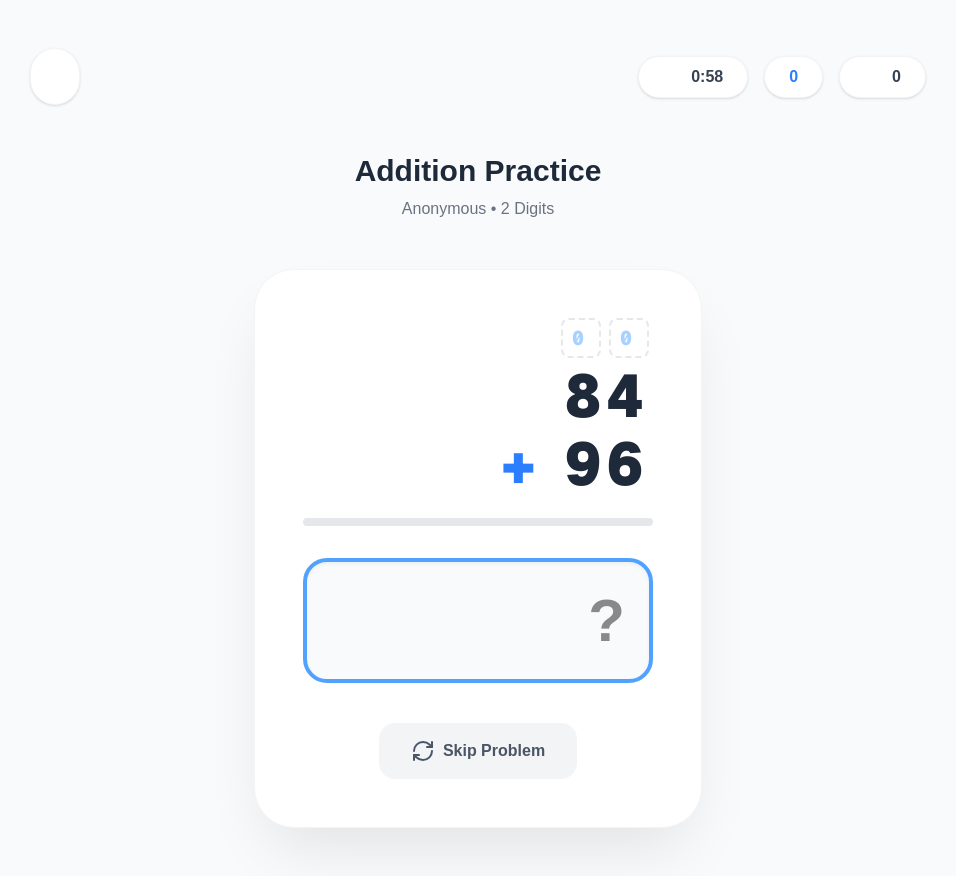
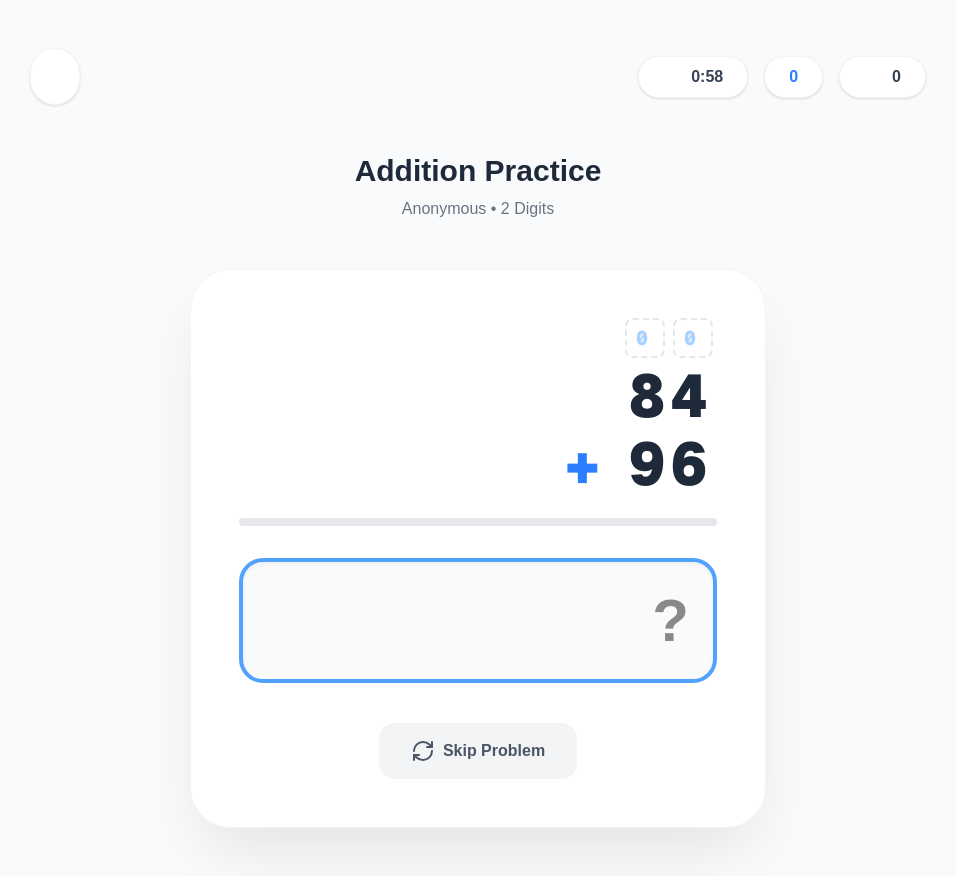
Before and after one commit to zafrem/Mathly, a Next.js app: page /Mathly/practice/addition in a window 1280 px wide. Shown: the whole page, without its empty margins (162-1118 px from the left). Built offline with nearby package versions, Linux system fonts and the light colour scheme; some icons are missing.

Commit message:
advanced computational practice

```diff
--- a/src/app/page.tsx
+++ b/src/app/page.tsx
@@ -11,6 +11,8 @@ const categories = [
   { id: 'subtraction', name: 'Subtraction', icon: Minus, color: 'bg-red-500' },
   { id: 'multiplication', name: 'Multiplication', icon: X, color: 'bg-green-500' },
   { id: 'division', name: 'Division', icon: Divide, color: 'bg-purple-500' },
+  { id: 'gcd', name: 'GCD', icon: Brain, color: 'bg-indigo-500' },
+  { id: 'lcm', name: 'LCM', icon: Sparkles, color: 'bg-orange-500' },
 ];
 
 interface ScoreEntry {
--- a/src/app/practice/[type]/page.tsx
+++ b/src/app/practice/[type]/page.tsx
@@ -7,6 +7,8 @@ export function generateStaticParams() {
     { type: 'subtraction' },
     { type: 'multiplication' },
     { type: 'division' },
+    { type: 'gcd' },
+    { type: 'lcm' },
   ];
 }
 
--- a/src/components/practice/problem-card.tsx
+++ b/src/components/practice/problem-card.tsx
@@ -67,6 +67,7 @@ export default function ProblemCard({ type, digits, onSuccess, onFailure }: Prob
   if (!problem) return null;
 
   const isVertical = digits >= 2 && (type === 'addition' || type === 'subtraction');
+  const isFactorization = type === 'gcd' || type === 'lcm';
   const maxLen = Math.max(problem.num1.toString().length, problem.num2.toString().length);
   const num1Str = problem.num1.toString().padStart(maxLen, ' ');
   const num2Str = problem.num2.toString().padStart(maxLen, ' ');
@@ -77,9 +78,35 @@ export default function ProblemCard({ type, digits, onSuccess, onFailure }: Prob
       initial={{ opacity: 0, y: 20 }}
       animate={{ opacity: 1, y: 0 }}
       exit={{ opacity: 0, scale: 0.95 }}
-      className="max-w-md w-full mx-auto p-12 rounded-[2.5rem] bg-white shadow-[0_32px_64px_-16px_rgba(0,0,0,0.1)] border border-gray-100"
+      className="max-w-xl w-full mx-auto p-12 rounded-[2.5rem] bg-white shadow-[0_32px_64px_-16px_rgba(0,0,0,0.1)] border border-gray-100"
     >
-      {isVertical ? (
+      {isFactorization ? (
+        <div className="mb-10">
+          <div className="flex flex-col gap-6">
+            <div className="flex items-center gap-6 p-4 rounded-2xl bg-gray-50 border border-gray-100">
+              <span className="text-4xl font-black text-gray-800 w-24 text-right">{problem.num1}</span>
+              <div className="h-10 w-px bg-gray-200" />
+              <div className="flex flex-wrap gap-2">
+                {problem.factors1?.map((f, i) => (
+                  <span key={i} className="px-3 py-1 bg-blue-100 text-blue-600 rounded-lg text-sm font-bold">{f}</span>
+                ))}
+              </div>
+            </div>
+            <div className="flex items-center gap-6 p-4 rounded-2xl bg-gray-50 border border-gray-100">
+              <span className="text-4xl font-black text-gray-800 w-24 text-right">{problem.num2}</span>
+              <div className="h-10 w-px bg-gray-200" />
+              <div className="flex flex-wrap gap-2">
+                {problem.factors2?.map((f, i) => (
+                  <span key={i} className="px-3 py-1 bg-purple-100 text-purple-600 rounded-lg text-sm font-bold">{f}</span>
+                ))}
+              </div>
+            </div>
+          </div>
+          <div className="mt-8 text-center text-xl font-bold text-blue-500 uppercase tracking-widest">
+            Find the {type.toUpperCase()}
+          </div>
+        </div>
+      ) : isVertical ? (
         <div className="flex flex-col items-end space-y-2 mb-8 font-mono text-6xl font-black text-gray-800 tracking-widest relative">
           <div className="flex gap-2 mb-2 pr-1">
             {Array.from({ length: maxLen }).map((_, i) => (
@@ -94,7 +121,6 @@ export default function ProblemCard({ type, digits, onSuccess, onFailure }: Prob
               />
             )).reverse()}
           </div>
-
           <div className="pr-1">{num1Str}</div>
           <div className="relative pr-1">
             <span className="absolute -left-16 text-blue-500 font-sans">{problem.operator}</span>
@@ -104,9 +130,7 @@ export default function ProblemCard({ type, digits, onSuccess, onFailure }: Prob
         </div>
       ) : (
         <div className="text-right mb-8">
-          <div className="text-6xl font-black text-gray-800 tracking-tight">
-            {problem.num1}
-          </div>
+          <div className="text-6xl font-black text-gray-800 tracking-tight">{problem.num1}</div>
           <div className="text-6xl font-black text-gray-800 tracking-tight flex items-center justify-end gap-4 mt-2">
             <span className="text-blue-500">{problem.operator}</span>
             {problem.num2}
@@ -130,24 +154,15 @@ export default function ProblemCard({ type, digits, onSuccess, onFailure }: Prob
           )}
           placeholder="?"
         />
-
         <div className="absolute left-6 top-1/2 -translate-y-1/2">
           <AnimatePresence>
             {status === 'correct' && (
-              <motion.div
-                initial={{ scale: 0, rotate: -20 }}
-                animate={{ scale: 1, rotate: 0 }}
-                className="text-green-500"
-              >
+              <motion.div initial={{ scale: 0, rotate: -20 }} animate={{ scale: 1, rotate: 0 }} className="text-green-500">
                 <Check size={56} strokeWidth={4} />
               </motion.div>
             )}
             {status === 'incorrect' && (
-              <motion.div
-                initial={{ scale: 0, rotate: 20 }}
-                animate={{ scale: 1, rotate: 0 }}
-                className="text-red-500"
-              >
+              <motion.div initial={{ scale: 0, rotate: 20 }} animate={{ scale: 1, rotate: 0 }} className="text-red-500">
                 <X size={56} strokeWidth={4} />
               </motion.div>
             )}
@@ -156,10 +171,7 @@ export default function ProblemCard({ type, digits, onSuccess, onFailure }: Prob
       </div>
 
       <div className="mt-10 flex justify-center">
-        <button
-          onClick={handleNext}
-          className="flex items-center gap-2 px-8 py-4 rounded-2xl bg-gray-100 hover:bg-gray-200 text-gray-600 font-bold transition-all hover:scale-105 active:scale-95"
-        >
+        <button onClick={handleNext} className="flex items-center gap-2 px-8 py-4 rounded-2xl bg-gray-100 hover:bg-gray-200 text-gray-600 font-bold transition-all hover:scale-105 active:scale-95">
           <RefreshCw size={24} />
           Skip Problem
         </button>
--- a/src/lib/math-engine.ts
+++ b/src/lib/math-engine.ts
@@ -1,4 +1,4 @@
-export type OperationType = 'addition' | 'subtraction' | 'multiplication' | 'division';
+export type OperationType = 'addition' | 'subtraction' | 'multiplication' | 'division' | 'gcd' | 'lcm';
 
 export interface Problem {
   id: string;
@@ -8,10 +8,32 @@ export interface Problem {
   answer: number;
   type: OperationType;
   digits: number;
+  factors1?: number[];
+  factors2?: number[];
 }
 
+const getPrimeFactors = (n: number): number[] => {
+  const factors: number[] = [];
+  let d = 2;
+  let temp = n;
+  while (temp >= d * d) {
+    if (temp % d === 0) {
+      factors.push(d);
+      temp /= d;
+    } else {
+      d++;
+    }
+  }
+  if (temp > 1) factors.push(temp);
+  return factors;
+};
+
+const calculateGCD = (a: number, b: number): number => {
+  return b === 0 ? a : calculateGCD(b, a % b);
+};
+
 export const generateProblem = (type: OperationType, digits: number): Problem => {
-  const min = Math.pow(10, digits - 1);
+  const min = Math.pow(10, Math.max(0, digits - 1));
   const max = Math.pow(10, digits) - 1;
 
   let num1 = Math.floor(Math.random() * (max - min + 1)) + min;
@@ -32,7 +54,6 @@ export const generateProblem = (type: OperationType, digits: number): Problem =>
       break;
     case 'multiplication':
       operator = '×';
-      // For multiplication, maybe limit second number digits to keep it manageable
       const multMax = Math.pow(10, Math.min(digits, 2)) - 1;
       const multMin = Math.pow(10, Math.min(digits, 1) - 1);
       num2 = Math.floor(Math.random() * (multMax - multMin + 1)) + multMin;
@@ -40,12 +61,27 @@ export const generateProblem = (type: OperationType, digits: number): Problem =>
       break;
     case 'division':
       operator = '÷';
-      // Ensure clean division
       const divMax = Math.pow(10, Math.min(digits, 1)) - 1;
       const divMin = 2;
       num2 = Math.floor(Math.random() * (divMax - divMin + 1)) + divMin;
       answer = Math.floor(Math.random() * (max - min + 1)) + min;
       num1 = answer * num2;
+      break;
+    case 'gcd':
+      operator = 'GCD';
+      // Keep GCD numbers slightly smaller for mental math
+      num1 = Math.floor(Math.random() * (max - min + 1)) + min;
+      num2 = Math.floor(Math.random() * (max - min + 1)) + min;
+      answer = calculateGCD(num1, num2);
+      break;
+    case 'lcm':
+      operator = 'LCM';
+      // For LCM, use smaller numbers to keep the answer within reasonable limits
+      const lcmMin = Math.pow(10, Math.max(0, digits - 2));
+      const lcmMax = Math.pow(10, Math.max(1, digits - 1)) * 5;
+      num1 = Math.floor(Math.random() * (lcmMax - lcmMin + 1)) + lcmMin;
+      num2 = Math.floor(Math.random() * (lcmMax - lcmMin + 1)) + lcmMin;
+      answer = (num1 * num2) / calculateGCD(num1, num2);
       break;
   }
 
@@ -57,6 +93,8 @@ export const generateProblem = (type: OperationType, digits: number): Problem =>
     answer,
     type,
     digits,
+    factors1: getPrimeFactors(num1),
+    factors2: getPrimeFactors(num2),
   };
 };
 
```
